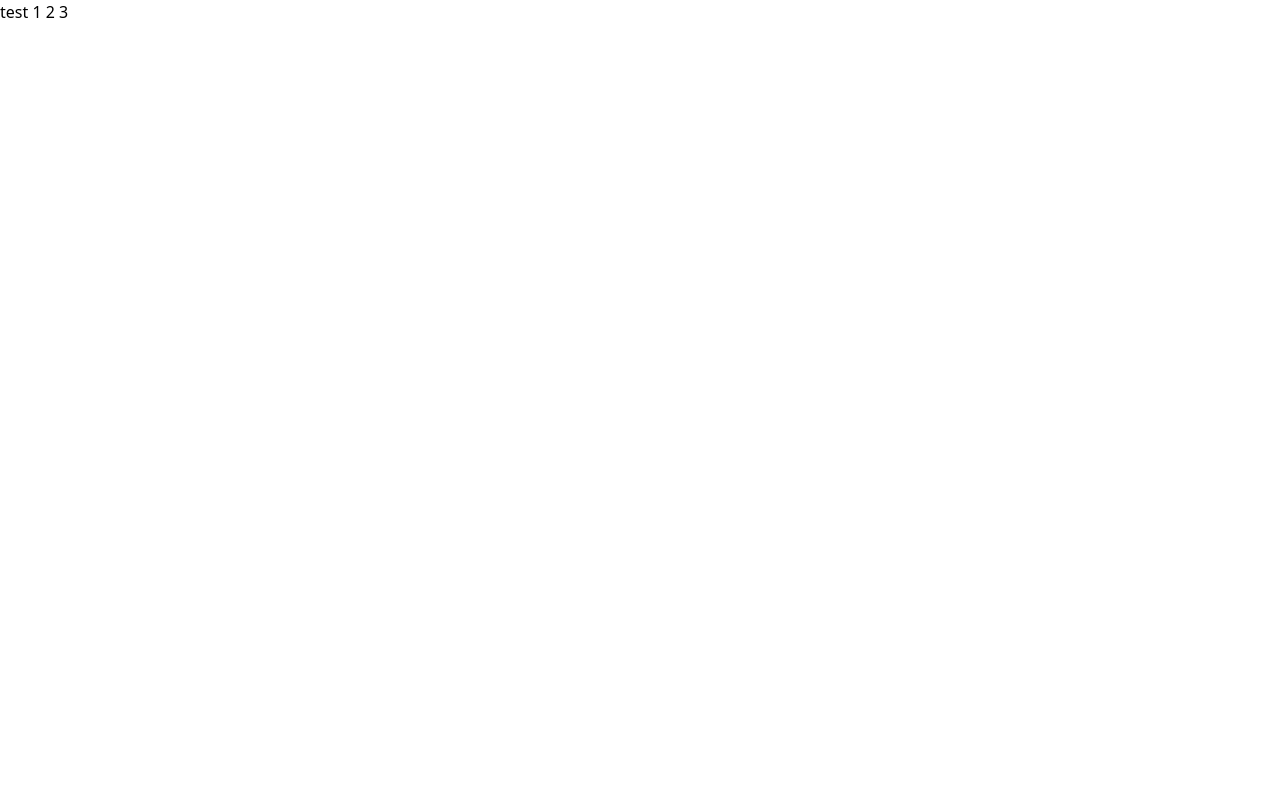
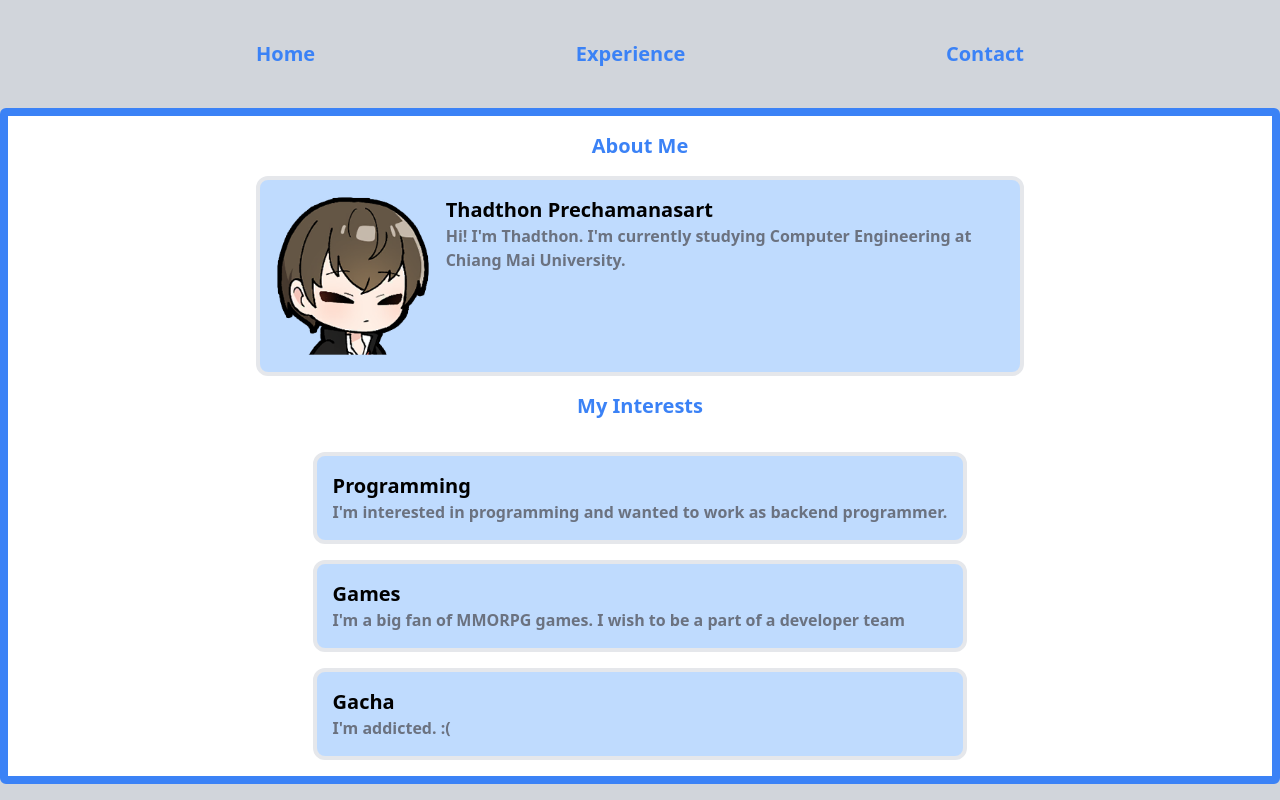
Before and after one commit to cpe-cmu-261207/lab-01-ColtenMore-1, a plain HTML site: page index.html in a window 1280 px wide. Drawn offline with nearby package versions, Linux system fonts and the light colour scheme.

Commit message:
new tabs

```diff
--- a/index.html
+++ b/index.html
@@ -7,7 +7,46 @@
   <title>My Resume Website</title>
   <link href="https://unpkg.com/tailwindcss@^2/dist/tailwind.min.css" rel="stylesheet">
 </head>
-<body>
-  <p>test 1 2 3</p>
+<body class="bg-gray-300">
+  <!--nav bar-->
+  <div class="flex justify-between max-w-screen-md mx-auto py-10 font-semibold text-xl text-blue-500">
+    <a href="index.html">Home</a>
+    <a href="exp.html">Experience</a>
+    <a href="contact.html">Contact</a>
+  </div>
+
+  <!--home-->
+  <div class="font-semibold grid justify-items-center border-8 rounded-md border-blue-500 bg-white">
+    <!--personal info-->
+    <p class="flex justify-between max-w-screen-md mx-auto py-4 text-xl text-blue-500">About Me</p>
+    <div class="box-border w-50 h-50 border-4 max-w-screen-md mx-auto rounded-xl bg-blue-200 flex p-4">
+      <img class="w-40 h-40 rounded-l-lg" src="/images/pic1.png">
+      <div class="font-semibold px-4">
+        <p class="text-xl">Thadthon Prechamanasart</p>
+        <p class="text-gray-500">Hi! I'm Thadthon. I'm currently studying Computer Engineering at Chiang Mai University.</p>
+      </div>
+    </div>
+
+    <!--Interests-->
+    <p class="flex justify-between max-w-screen-md mx-auto py-4 text-xl text-blue-500">My Interests</p>
+    <div class="">
+      <!--1-->
+      <div class="box-border w-50 h-50 border-4 max-w-screen-md mx-auto rounded-xl bg-blue-200 py-4 p-4 my-4">
+        <p class="text-xl">Programming</p>
+        <p class="text-gray-500">I'm interested in programming and wanted to work as backend programmer.</p>
+      </div>
+      <!--2-->
+      <div class="box-border w-50 h-50 border-4 max-w-screen-md mx-auto rounded-xl bg-blue-200 py-4 p-4 my-4">
+        <p class="text-xl">Games</p>
+        <p class="text-gray-500">I'm a big fan of MMORPG games. I wish to be a part of a developer team</p>
+      </div>
+      <!--3-->
+      <div class="box-border w-50 h-50 border-4 max-w-screen-md mx-auto rounded-xl bg-blue-200 py-4 p-4 my-4">
+        <p class="text-xl">Gacha</p>
+        <p class="text-gray-500">I'm addicted. :(</p>
+      </div>
+    </div>
+  </div>
+
 </body>
 </html>
```
Also changed, not shown: contact.html (added, +56 -0 lines), exp.html (added, +28 -0 lines), images/pic1.png (added), images/pic2.png (added).
